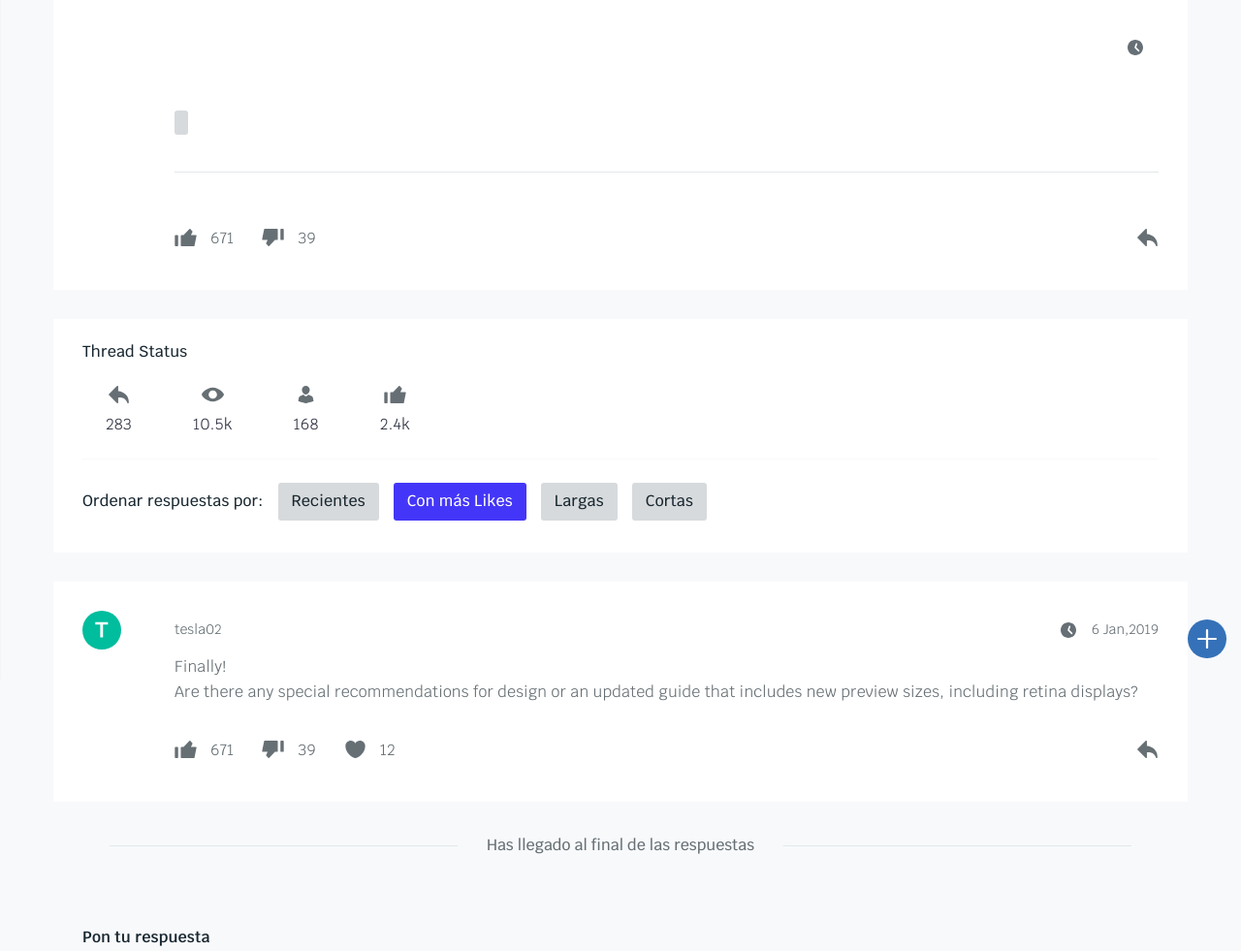
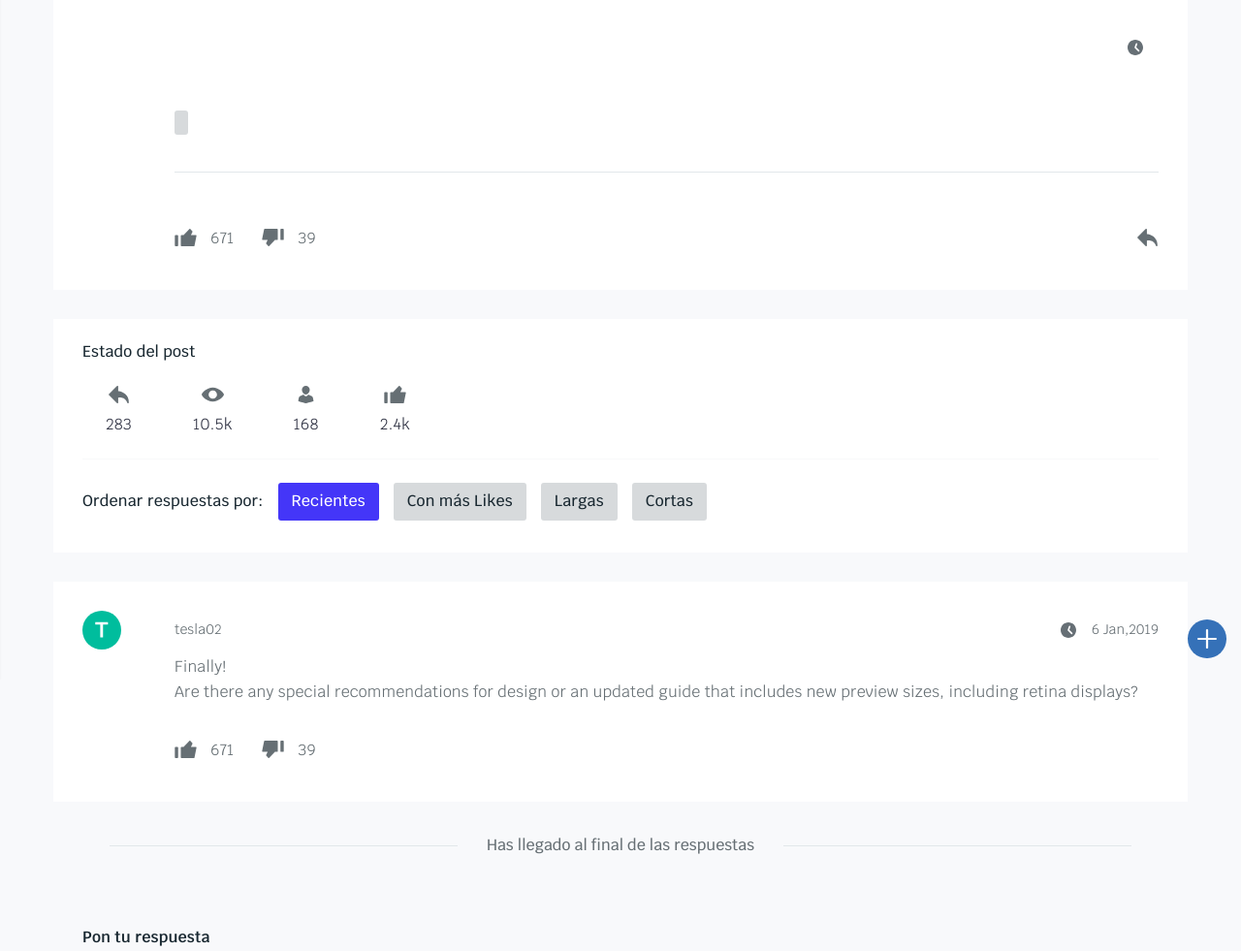
Before and after one commit to angelfrg/Forum, a Yii app: template views/post/detalle_post.php in a window 1280 px wide. Shown: the part 101-1082 px from the top of the page at 97% size. Run offline with PHP 8.4 and a stand-in for Yii, Linux system fonts and the light colour scheme; the template is opened without the code that fills it, so the values that code supplies are empty; some libraries are stand-ins or nearby versions.

Commit message:
Mostrar listado de post dentro de una categoria, añadida paginación en listado posts

```diff
--- a/views/post/detalle_post.php
+++ b/views/post/detalle_post.php
@@ -68,7 +68,7 @@ use yii\helpers\Url;
 	<?php //Estadisticas del post ?>
 	<div class="tt-item">
 		<div class="tt-info-box">
-			<h6 class="tt-title">Thread Status</h6>
+			<h6 class="tt-title">Estado del post</h6>
 			<div class="tt-row-icon">
 				<div class="tt-item">
 					<a href="#" class="tt-icon-btn tt-position-bottom">
@@ -99,8 +99,8 @@ use yii\helpers\Url;
 			<div class="row-object-inline form-default">
 				<h6 class="tt-title">Ordenar respuestas por:</h6>
 				<ul class="tt-list-badge tt-size-lg">
-					<li><a href="#"><span class="tt-badge">Recientes</span></a></li>
-					<li><a href="#"><span class="tt-color02 tt-badge">Con más Likes</span></a></li>
+					<li><a href="#"><span class="tt-color02 tt-badge">Recientes</span></a></li>
+					<li><a href="#"><span class="tt-badge">Con más Likes</span></a></li>
 					<li><a href="#"><span class="tt-badge">Largas</span></a></li>
 					<li><a href="#"><span class="tt-badge">Cortas</span></a></li>
 				</ul>
@@ -142,14 +142,9 @@ use yii\helpers\Url;
 					<i class="tt-icon"><svg><use xlink:href="#icon-dislike"></use></svg></i>
 					<span class="tt-text">39</span>
 				</a>
-				<a href="#" class="tt-icon-btn">
-					<i class="tt-icon"><svg><use xlink:href="#icon-favorite"></use></svg></i>
-					<span class="tt-text">12</span>
-				</a>
+
 				<div class="col-separator"></div>
-				<a href="#" class="tt-icon-btn tt-hover-02 tt-small-indent">
-					<i class="tt-icon"><svg><use xlink:href="#icon-reply"></use></svg></i>
-				</a>
+
 			</div>
 		</div>
 	</div>
--- a/views/post/listado_posts.php
+++ b/views/post/listado_posts.php
@@ -1,7 +1,7 @@
 <?php
 use app\models\Post;
 use yii\helpers\Html;
-use yii\widgets\LinkPager;
+use yii\bootstrap5\LinkPager;
 use yii\helpers\Url;
 
 if(empty($posts)){
@@ -63,3 +63,4 @@ if(empty($posts)){
 	</div>
 	<?php endforeach; ?>
 </div>
+<?= LinkPager::widget(['pagination' => $pagination]) ?>
```
Also changed, not shown: views/categoria/una_categoria.php (+16 -3 lines), web/.htaccess (renamed from web/x.htaccess).
